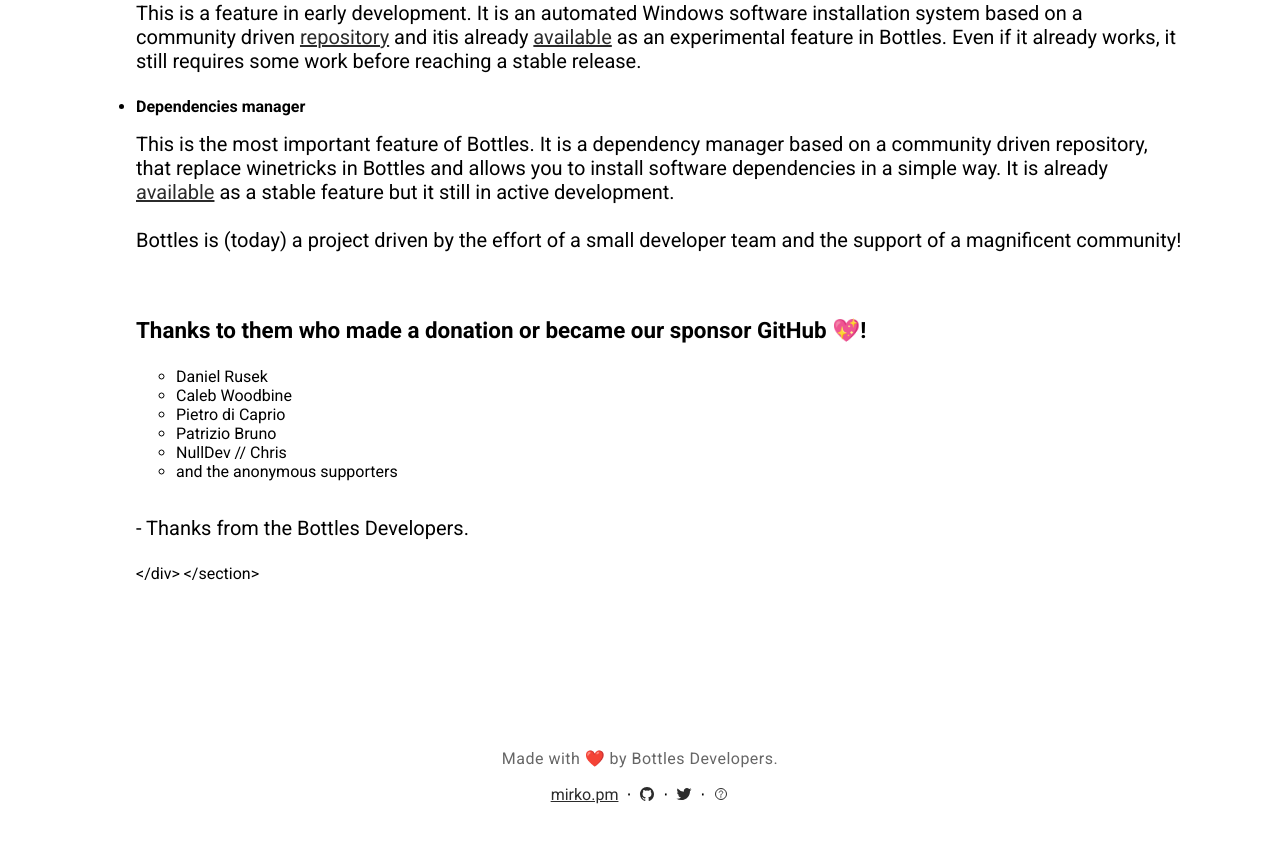
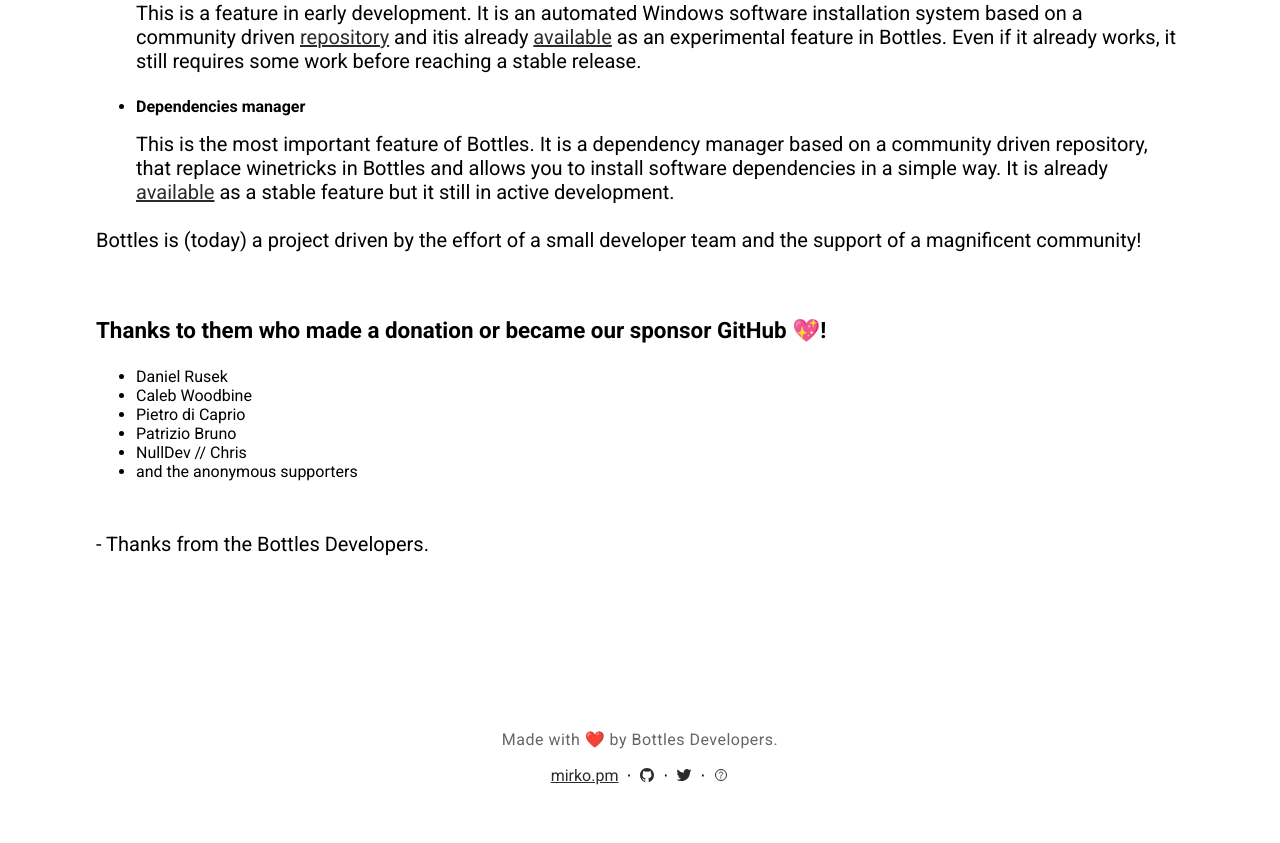
Before and after one commit to bottlesdevs/website, a Jekyll site: the page built from funding.md, in a window 1280 px wide and 900 px high, scrolled down 705 px. Shown: the top 843 px of the window. Built offline with Jekyll 4.4.1, drawn with Linux system fonts in a browser that asks for light colours; nearby versions of some CDN libraries; comment, search, counter and statistics services are not loaded.

Commit message:
update funding

```diff
--- a/funding.md
+++ b/funding.md
@@ -54,6 +54,8 @@
         simple way. It is already
         <a href="https://docs.usebottles.com/bottles/dependencies" target="_blank">available</a>
         as a stable feature but it still in active development.</p>
+      </li>
+    </ul>
     <p>Bottles is (today) a project driven by the effort of a small developer team and the support of a magnificent community!</p>
     <br />
     <h3>Thanks to them who made a donation or became our sponsor GitHub 💖!</h3>
```
